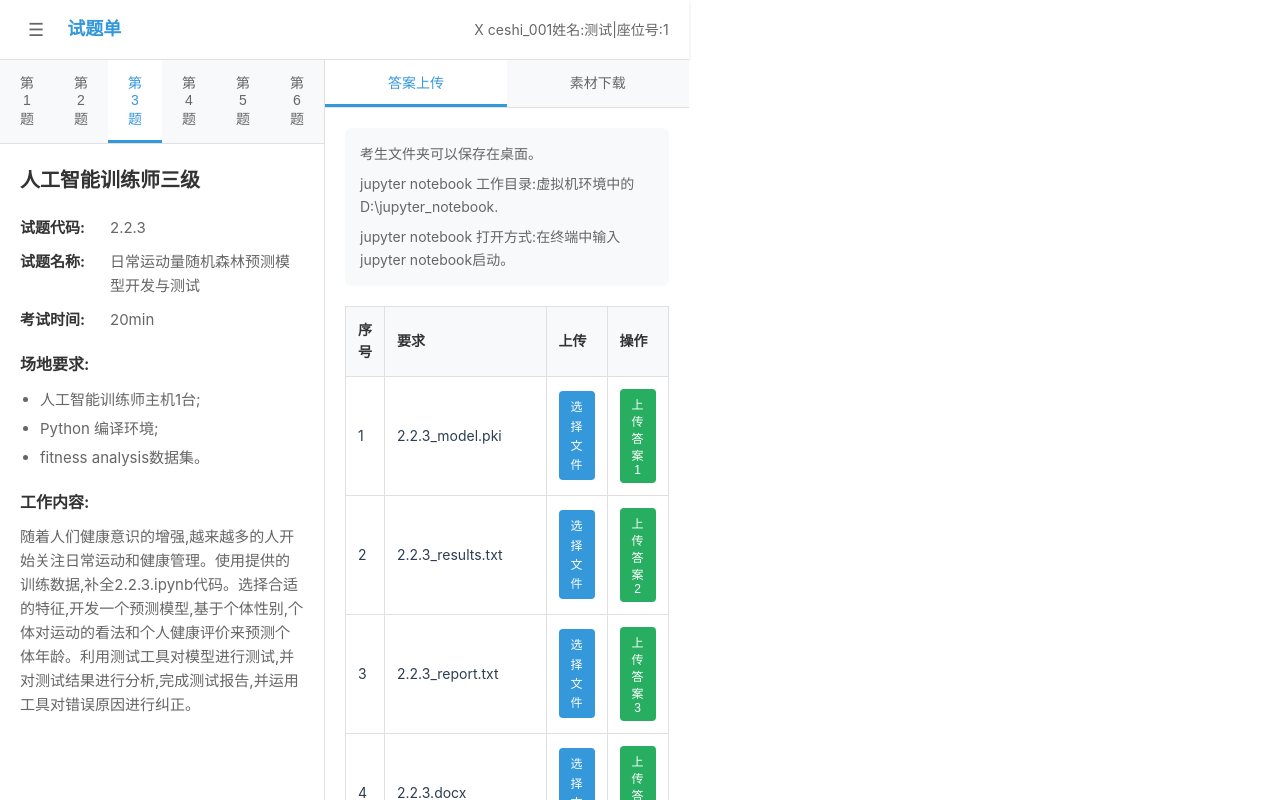
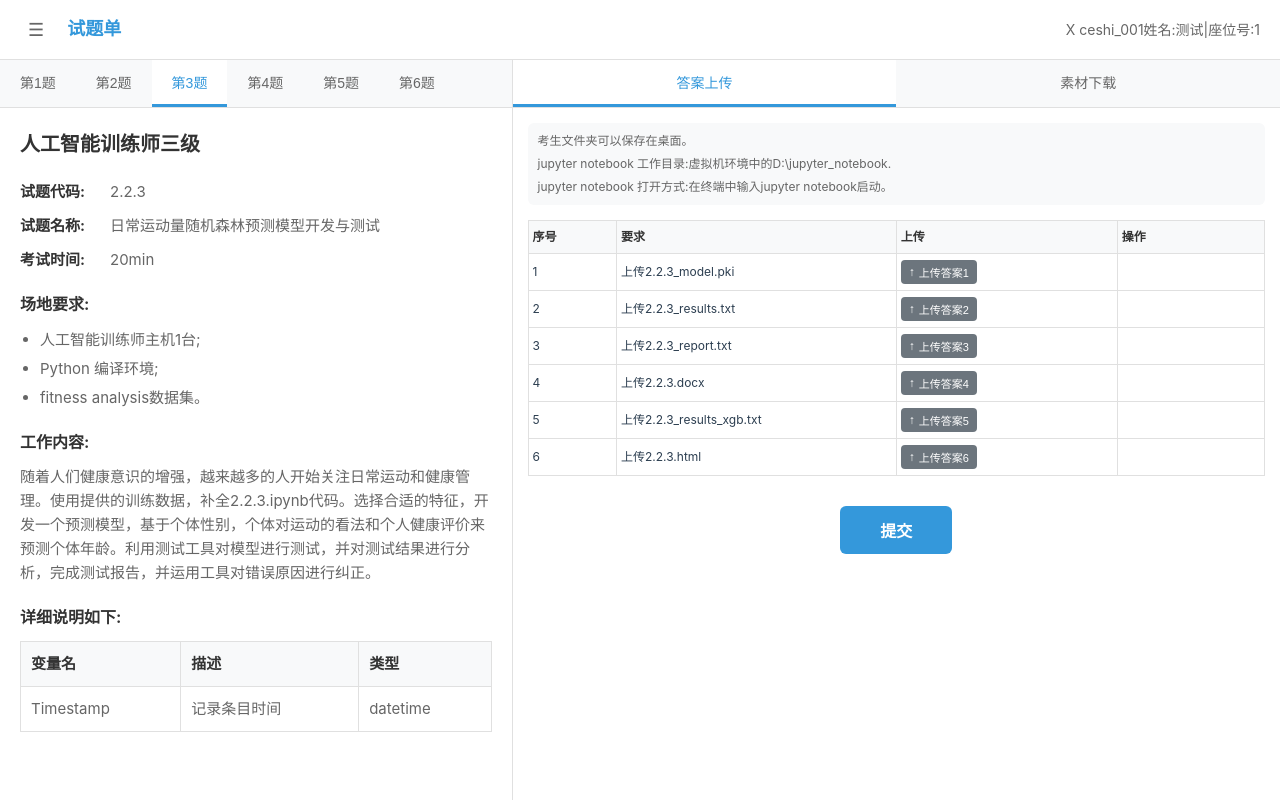
Before and after one commit to leexyuuu/Engineering-Technology, a Vue app in the folder frontend/ai-exam/: page /exam in a window 1280 px wide. Built offline with nearby package versions, Linux system fonts and the light colour scheme.

Commit message:
exam page 2.0

```diff
--- a/frontend/ai-exam/src/App.vue
+++ b/frontend/ai-exam/src/App.vue
@@ -34,5 +34,6 @@ body {
   width: 100vw;
   margin: 0;
   padding: 0;
+  overflow: hidden;
 }
 </style>
--- a/frontend/ai-exam/src/components/ExamPage.vue
+++ b/frontend/ai-exam/src/components/ExamPage.vue
@@ -57,7 +57,27 @@
 
           <div class="work-content">
             <h3>工作内容:</h3>
-            <p>随着人们健康意识的增强,越来越多的人开始关注日常运动和健康管理。使用提供的训练数据,补全2.2.3.ipynb代码。选择合适的特征,开发一个预测模型,基于个体性别,个体对运动的看法和个人健康评价来预测个体年龄。利用测试工具对模型进行测试,并对测试结果进行分析,完成测试报告,并运用工具对错误原因进行纠正。</p>
+            <p>随着人们健康意识的增强，越来越多的人开始关注日常运动和健康管理。使用提供的训练数据，补全2.2.3.ipynb代码。选择合适的特征，开发一个预测模型，基于个体性别，个体对运动的看法和个人健康评价来预测个体年龄。利用测试工具对模型进行测试，并对测试结果进行分析，完成测试报告，并运用工具对错误原因进行纠正。</p>
+          </div>
+
+          <div class="detailed-description">
+            <h3>详细说明如下:</h3>
+            <table class="data-table">
+              <thead>
+                <tr>
+                  <th>变量名</th>
+                  <th>描述</th>
+                  <th>类型</th>
+                </tr>
+              </thead>
+              <tbody>
+                <tr>
+                  <td>Timestamp</td>
+                  <td>记录条目时间</td>
+                  <td>datetime</td>
+                </tr>
+              </tbody>
+            </table>
           </div>
         </div>
       </div>
@@ -101,17 +121,20 @@
               <tbody>
                 <tr v-for="(file, index) in uploadFiles" :key="index">
                   <td>{{ index + 1 }}</td>
-                  <td>{{ file }}</td>
+                  <td>上传{{ file }}</td>
                   <td>
-                    <input type="file" :id="'file-' + index" style="display: none;" />
-                    <label :for="'file-' + index" class="file-input-label">选择文件</label>
+                    <button class="upload-arrow-btn">上传答案{{ index + 1 }}</button>
                   </td>
                   <td>
-                    <button class="upload-btn">上传答案{{ index + 1 }}</button>
+                    <!-- 操作列可以为空或添加其他操作按钮 -->
                   </td>
                 </tr>
               </tbody>
             </table>
+          </div>
+
+          <div class="submit-section">
+            <button class="submit-btn">提交</button>
           </div>
         </div>
 
@@ -138,14 +161,36 @@ const uploadFiles = ref([
   '2.2.3_results_xgb.txt',
   '2.2.3.html'
 ])
+
+const fileSizes = ref({
+  0: '0KB',
+  1: '0KB',
+  2: '0KB',
+  3: '0KB',
+  4: '0KB',
+  5: '0KB'
+})
+
+const fileStatuses = ref({
+  0: 'not-uploaded',
+  1: 'not-uploaded',
+  2: 'not-uploaded',
+  3: 'not-uploaded',
+  4: 'not-uploaded',
+  5: 'not-uploaded'
+})
 </script>
 
 <style scoped>
 .exam-container {
   height: 100vh;
+  width: 100vw;
   display: flex;
   flex-direction: column;
   background: #f5f5f5;
+  margin: 0;
+  padding: 0;
+  overflow: hidden;
 }
 
 .exam-header {
@@ -157,6 +202,8 @@ const uploadFiles = ref([
   justify-content: space-between;
   border-bottom: 1px solid #e0e0e0;
   box-shadow: 0 2px 4px rgba(0,0,0,0.1);
+  margin: 0;
+  width: 100%;
 }
 
 .header-left {
@@ -191,6 +238,8 @@ const uploadFiles = ref([
   flex: 1;
   display: flex;
   overflow: hidden;
+  margin: 0;
+  padding: 0;
 }
 
 .left-panel {
@@ -199,6 +248,8 @@ const uploadFiles = ref([
   display: flex;
   flex-direction: column;
   border-right: 1px solid #e0e0e0;
+  margin: 0;
+  padding: 0;
 }
 
 .question-tabs {
@@ -228,6 +279,7 @@ const uploadFiles = ref([
   flex: 1;
   padding: 20px;
   overflow-y: auto;
+  overflow-x: hidden;
 }
 
 .exam-title {
@@ -257,17 +309,42 @@ const uploadFiles = ref([
 .value {
   color: #666;
   flex: 1;
+  word-wrap: break-word;
+  overflow-wrap: break-word;
 }
 
-.requirements, .work-content {
+.requirements, .work-content, .detailed-description {
   margin-bottom: 20px;
 }
 
-.requirements h3, .work-content h3 {
+.requirements h3, .work-content h3, .detailed-description h3 {
   font-size: 16px;
   font-weight: bold;
   color: #333;
   margin: 0 0 10px 0;
+}
+
+.data-table {
+  width: 100%;
+  border-collapse: collapse;
+  margin-top: 10px;
+}
+
+.data-table th,
+.data-table td {
+  border: 1px solid #e0e0e0;
+  padding: 10px;
+  text-align: left;
+}
+
+.data-table th {
+  background: #f8f9fa;
+  font-weight: bold;
+  color: #333;
+}
+
+.data-table td {
+  color: #666;
 }
 
 .requirements ul {
@@ -284,13 +361,40 @@ const uploadFiles = ref([
   color: #666;
   line-height: 1.6;
   margin: 0;
+  word-wrap: break-word;
+  overflow-wrap: break-word;
+}
+
+.data-table {
+  width: 100%;
+  border-collapse: collapse;
+  margin-top: 10px;
+}
+
+.data-table th,
+.data-table td {
+  border: 1px solid #e0e0e0;
+  padding: 10px;
+  text-align: left;
+}
+
+.data-table th {
+  background: #f8f9fa;
+  font-weight: bold;
+  color: #333;
+}
+
+.data-table td {
+  color: #666;
 }
 
 .right-panel {
-  flex: 1;
+  flex: 3;
   background: white;
   display: flex;
   flex-direction: column;
+  margin: 0;
+  padding: 0;
 }
 
 .upload-tabs {
@@ -319,21 +423,23 @@ const uploadFiles = ref([
 
 .upload-content, .download-content {
   flex: 1;
-  padding: 20px;
+  padding: 15px;
   overflow-y: auto;
+  overflow-x: hidden;
 }
 
 .instructions {
   background: #f8f9fa;
-  padding: 15px;
+  padding: 10px;
   border-radius: 6px;
-  margin-bottom: 20px;
+  margin-bottom: 15px;
 }
 
 .instructions p {
-  margin: 0 0 8px 0;
+  margin: 0 0 6px 0;
   color: #666;
-  font-size: 14px;
+  font-size: 12px;
+  line-height: 1.4;
 }
 
 .instructions p:last-child {
@@ -343,14 +449,18 @@ const uploadFiles = ref([
 .upload-table table {
   width: 100%;
   border-collapse: collapse;
+  table-layout: fixed;
 }
 
 .upload-table th,
 .upload-table td {
   border: 1px solid #e0e0e0;
-  padding: 12px;
+  padding: 6px 4px;
   text-align: left;
-  font-size: 14px;
+  font-size: 12px;
+  word-wrap: break-word;
+  overflow-wrap: break-word;
+  vertical-align: middle;
 }
 
 .upload-table th {
@@ -358,6 +468,11 @@ const uploadFiles = ref([
   font-weight: bold;
   color: #333;
 }
+
+.upload-table th:nth-child(1) { width: 12%; }
+.upload-table th:nth-child(2) { width: 38%; }
+.upload-table th:nth-child(3) { width: 30%; }
+.upload-table th:nth-child(4) { width: 20%; }
 
 .file-input-label {
   display: inline-block;
@@ -375,18 +490,88 @@ const uploadFiles = ref([
 }
 
 .upload-btn {
-  padding: 6px 12px;
+  padding: 3px 6px;
   background: #27ae60;
+  color: white;
+  border: none;
+  border-radius: 3px;
+  cursor: pointer;
+  font-size: 10px;
+  transition: background-color 0.3s ease;
+  white-space: nowrap;
+  min-width: 40px;
+}
+
+.upload-btn:hover {
+  background: #229954;
+}
+
+.upload-arrow-btn {
+  padding: 4px 8px;
+  background: #6c757d;
   color: white;
   border: none;
   border-radius: 4px;
   cursor: pointer;
+  font-size: 11px;
+  transition: background-color 0.3s ease;
+  white-space: nowrap;
+  display: flex;
+  align-items: center;
+  gap: 4px;
+}
+
+.upload-arrow-btn::before {
+  content: "↑";
   font-size: 12px;
+}
+
+.upload-arrow-btn:hover {
+  background: #5a6268;
+}
+
+.file-icon {
+  margin-right: 2px;
+  font-size: 12px;
+}
+
+.status {
+  padding: 2px 4px;
+  border-radius: 3px;
+  font-size: 10px;
+  font-weight: 500;
+  white-space: nowrap;
+}
+
+.status.not-uploaded {
+  background: #f8f9fa;
+  color: #6c757d;
+}
+
+.status.uploaded {
+  background: #d4edda;
+  color: #155724;
+}
+
+.submit-section {
+  margin-top: 30px;
+  text-align: center;
+}
+
+.submit-btn {
+  padding: 12px 40px;
+  background: #3498db;
+  color: white;
+  border: none;
+  border-radius: 6px;
+  font-size: 16px;
+  font-weight: bold;
+  cursor: pointer;
   transition: background-color 0.3s ease;
 }
 
-.upload-btn:hover {
-  background: #229954;
+.submit-btn:hover {
+  background: #2980b9;
 }
 
 .download-content {
--- a/frontend/ai-exam/src/components/LoginPage.vue
+++ b/frontend/ai-exam/src/components/LoginPage.vue
@@ -172,20 +172,20 @@ const handleLogin = () => {
   display: flex;
   align-items: center;
   justify-content: center;
-  padding: 40px;
+  padding: 20px;
   margin: 0;
 }
 
 .login-form {
   width: 100%;
-  max-width: 400px;
+  max-width: 350px;
 }
 
 .login-title {
-  font-size: 32px;
+  font-size: 28px;
   font-weight: bold;
   color: #333;
-  margin-bottom: 40px;
+  margin-bottom: 30px;
   text-align: center;
 }
 
@@ -203,7 +203,7 @@ const handleLogin = () => {
 
 .form-input {
   width: 100%;
-  padding: 16px;
+  padding: 14px;
   border: 2px solid #e1e5e9;
   border-radius: 8px;
   font-size: 16px;
@@ -238,7 +238,7 @@ const handleLogin = () => {
 
 .login-button {
   width: 100%;
-  padding: 16px;
+  padding: 14px;
   background: #3498db;
   color: white;
   border: none;
```
